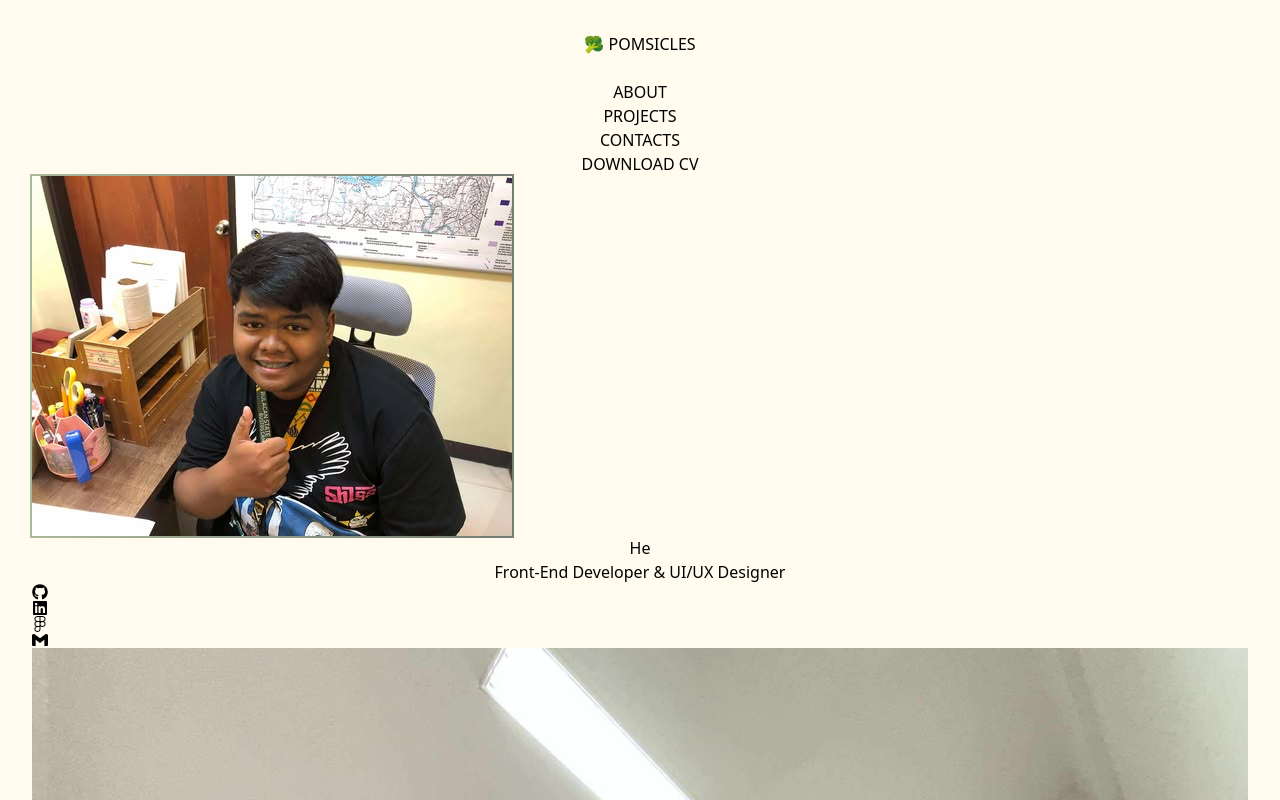
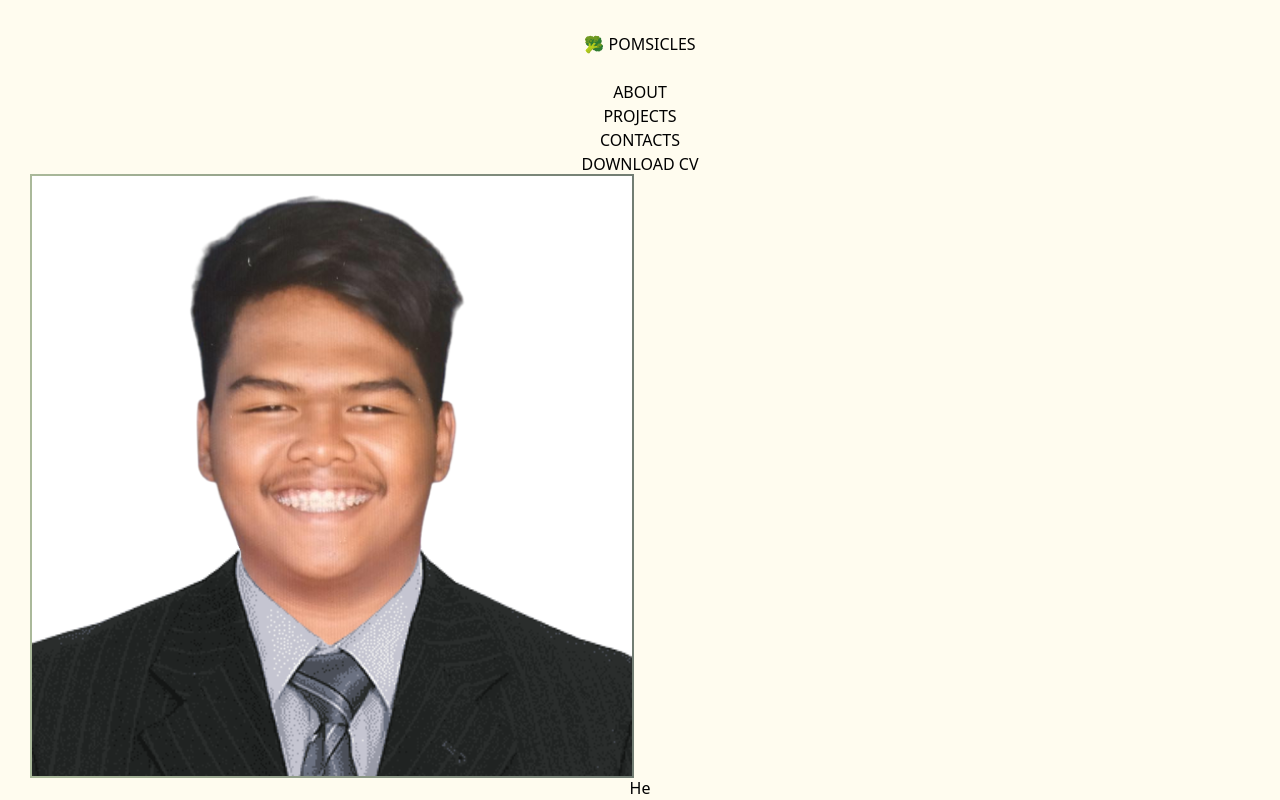
Before and after one commit to dreiiiur/Poms-Portfolio, a React (Vite) app: page / in a window 1280 px wide. Shown: the top 800 px of the page. Built offline with nearby package versions, Linux system fonts and the light colour scheme.

Commit message:
refractor :  changed image

```diff
--- a/src/App.jsx
+++ b/src/App.jsx
@@ -190,7 +190,7 @@ function App() {
         >
           <div className="flex flex-col text-center text-[#727D73] bg-transparent gap-8 max-w-3xl mx-auto">
             <motion.img
-              src="./layk.jpg"
+              src="./portfolio.png"
               alt="poms"
               className="w-96 h-auto mx-auto mb-4 rounded-full md:w-120 lg:w-144 hover:scale-105 transition-transform duration-300 border-2 border-[#727D73] bg-[#F0F0D7]"
               style={{
```
